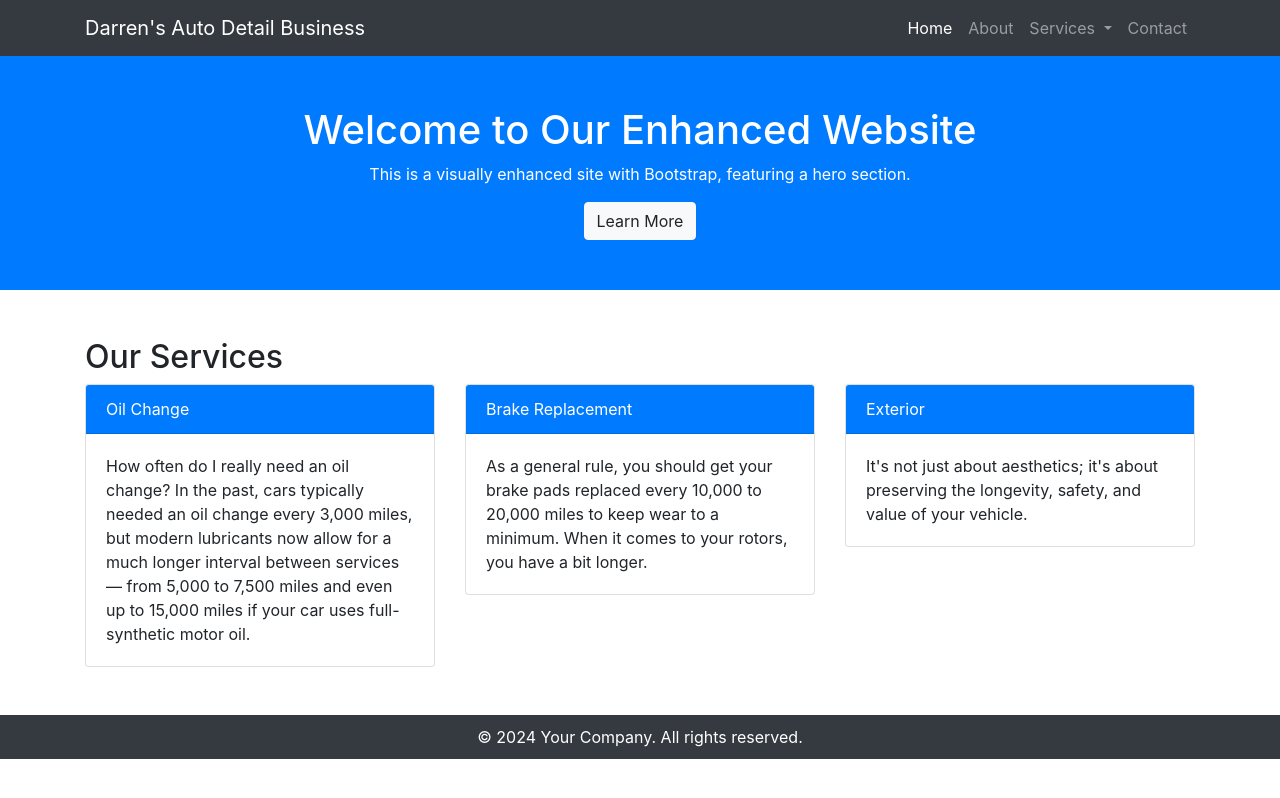
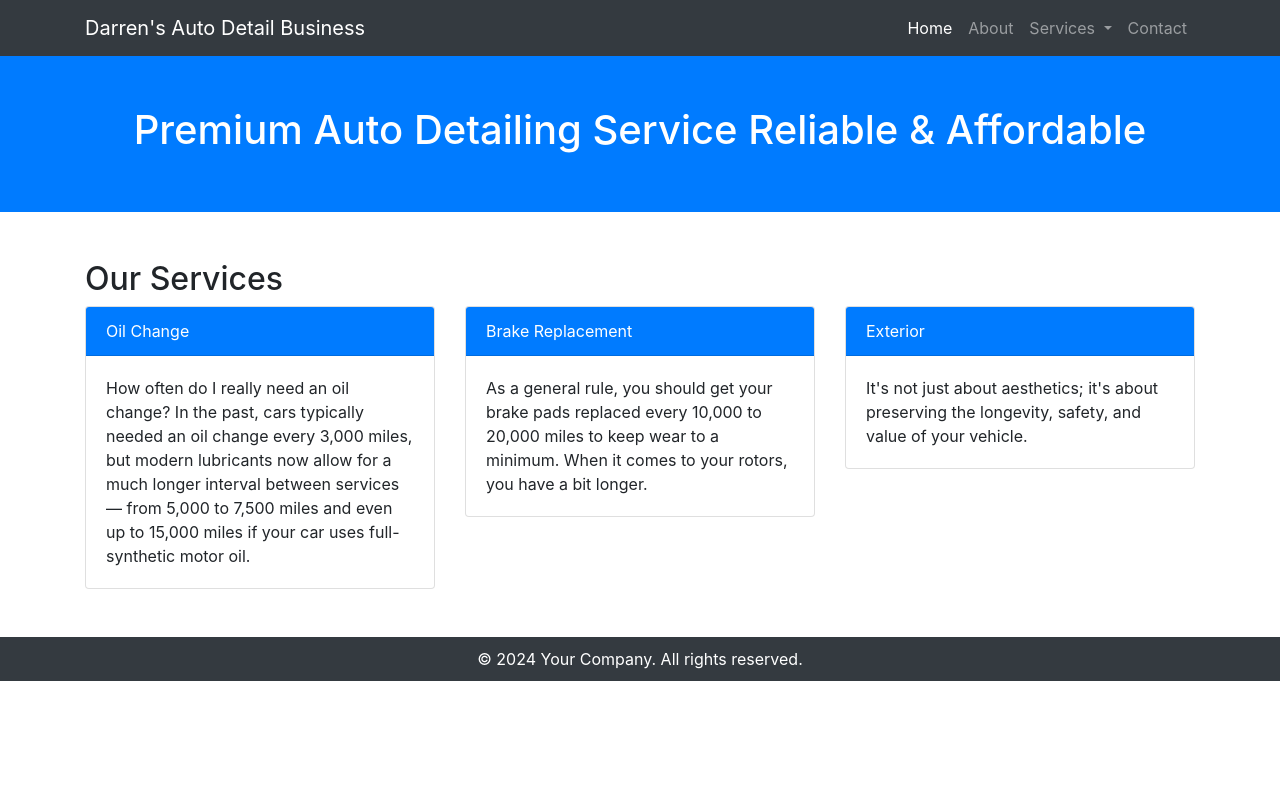
Before and after one commit to LingEthan5050/homework4, a plain HTML site: page index.html in a window 1280 px wide. Drawn offline with nearby package versions, Linux system fonts and the light colour scheme.

Commit message:
Add files via upload

```diff
--- a/index.html
+++ b/index.html
@@ -62,9 +62,9 @@
 </nav>
 
 <div class="hero-section text-center">
-  <h1>Welcome to Our Enhanced Website</h1>
-  <p>This is a visually enhanced site with Bootstrap, featuring a hero section.</p>
-  <a href="#" class="btn btn-light">Learn More</a>
+  <h1>Premium Auto Detailing Service Reliable & Affordable</h1>
+
+
 </div>
 
 <div class="container py-5">
```
